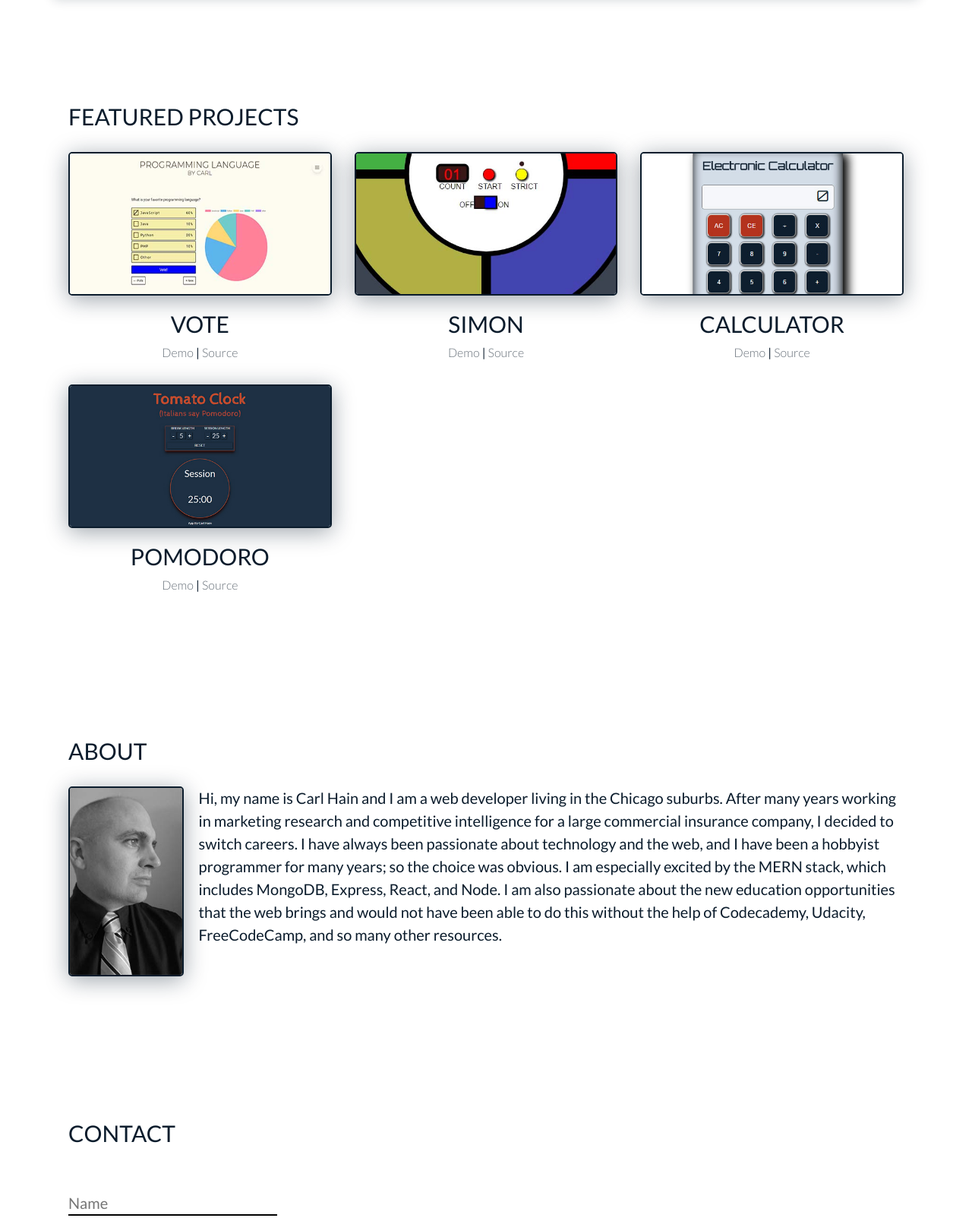
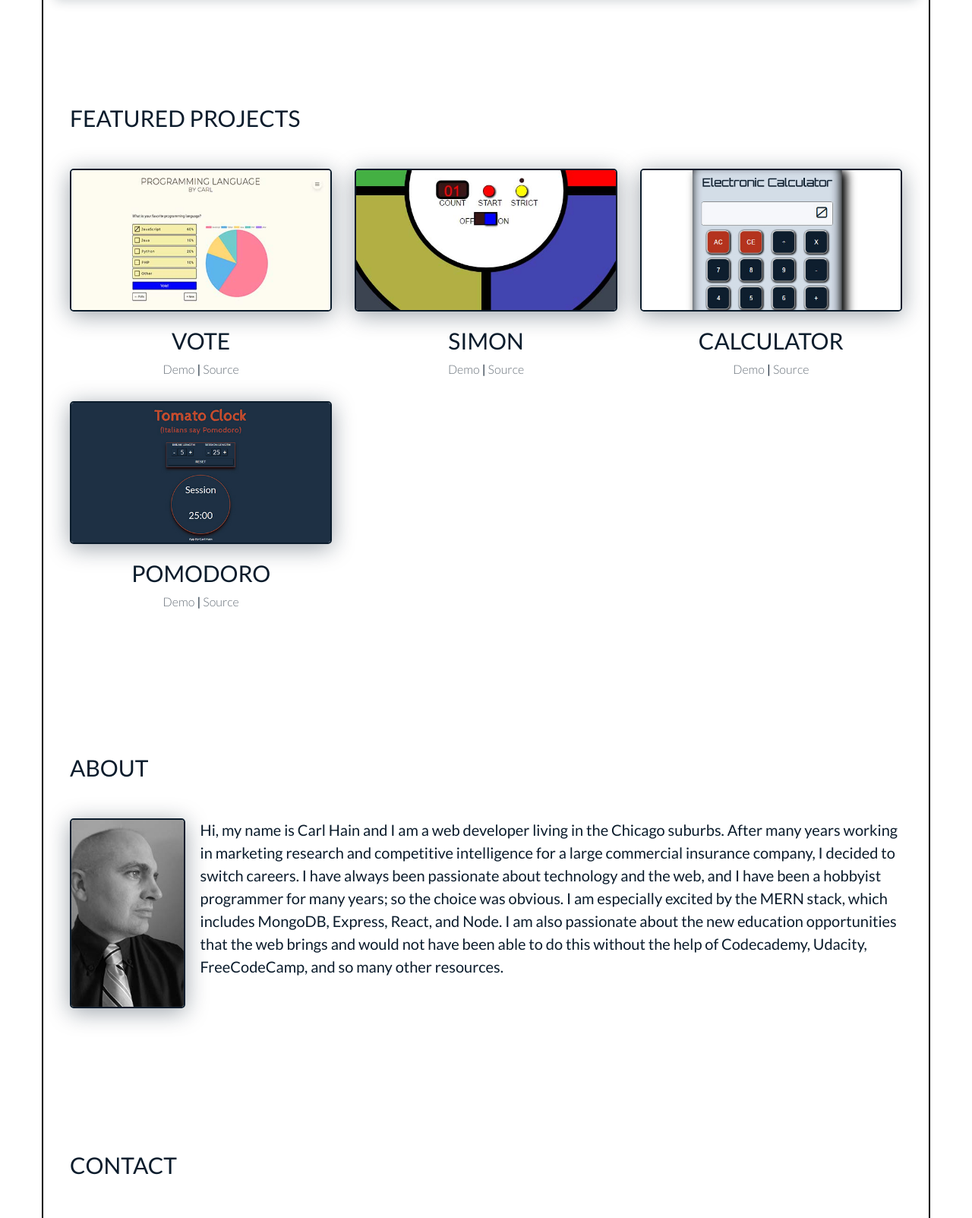
Before and after one commit to crhwebdev/crhwebdev.github.io, a website: page index.html in a window 1280 px wide. Shown: the part 191-1794 px from the top of the page at 76% size. Drawn offline with Linux system fonts and the light colour scheme.

Commit message:
Add small changes to formating of scss files

```diff
--- a/index.html
+++ b/index.html
@@ -61,11 +61,14 @@
               <div id="portfolio" class="u-large-bottom-margin">
                 <!--Featured Section -->
                 <div id="featured">
-                  <div class="row">
+                  <div class="section-heading u-medium-bottom-margin">
+                      <h2 class="medium-text text-uppercase">Featured Projects</h2>
+                  </div>
+                  <!-- <div class="row">
                       <div class="col-md-12">
                           <h2 class="medium-text text-uppercase">Featured Projects</h2>
                       </div>
-                  </div>
+                  </div> -->
                   <div class="row u-small-bottom-margin"> <!--Featured Row 1 -->
                     <!-- Vote Project -->
                     <div class="col-md-4 feature-item">
@@ -155,11 +158,9 @@
 
               <!--About Section -->
               <div id="about" class="body-text u-large-bottom-margin">
-                <div class="row">
-                    <div class="col-md-12">
-                        <h2 class="medium-text text-uppercase">About</h2>
-                    </div>
-                </div>
+                  <div class="section-heading u-medium-bottom-margin">
+                      <h2 class="medium-text text-uppercase">About</h2>
+                  </div>
                 <div class="row">
                   <div class="col-md-12">
                     <p><img src="./images/profile_small_2.jpg" class="img-responsive img-shadowed">Hi, my name is Carl Hain and I am a web developer living in the Chicago suburbs.  After many years working in marketing research and competitive intelligence for a large commercial insurance company, I decided to switch careers.  I have always been passionate about technology and the web, and I have been a hobbyist programmer for many years; so the choice was obvious.  I am especially excited by the MERN stack, which includes MongoDB, Express, React, and Node.  I am also passionate about the new education opportunities that the web brings and would not have been able to do this without the help of Codecademy, Udacity, FreeCodeCamp, and so many other resources.
@@ -172,10 +173,8 @@
 
               <!--Contact Section -->
               <div id="contact" class="u-large-bottom-margin">
-                <div class="row">
-                  <div class="col-md-12">
+                <div class="section-heading u-medium-bottom-margin">
                     <h2 class="medium-text text-uppercase">Contact</h2>
-                  </div>
                 </div>
 
                 <form id="contact-form" class="body-text">
--- a/sass/base/_base.scss
+++ b/sass/base/_base.scss
@@ -20,3 +20,7 @@ img, embed, object, video {
 body {
     box-sizing: border-box;
 }
+
+.container {
+    border: 2px solid black;
+}
--- a/sass/layout/_navigation.scss
+++ b/sass/layout/_navigation.scss
@@ -19,6 +19,16 @@
     box-shadow: 0 2px 1.5rem rgba($color-black, .2);
     overflow: hidden;
     border-radius: .5rem;
+
+    &.is-fixed {
+      position: fixed;
+      z-index: 10;
+      top: 0px;
+      left: 0px;/*360px;*/
+      padding-top: 2px;
+      padding-bottom: 2px;
+    }
+
   }
   #nav-container{
       position: relative;
@@ -29,11 +39,3 @@
       left: 0px;
       opacity: .8;
   }
-  #nav-bar.is-fixed{
-    position: fixed;
-    z-index: 10;
-    top: 0px;
-    left: 0px;/*360px;*/
-    padding-top: 2px;
-    padding-bottom: 2px;
-  }
```
Also changed, not shown: css/style.css.
